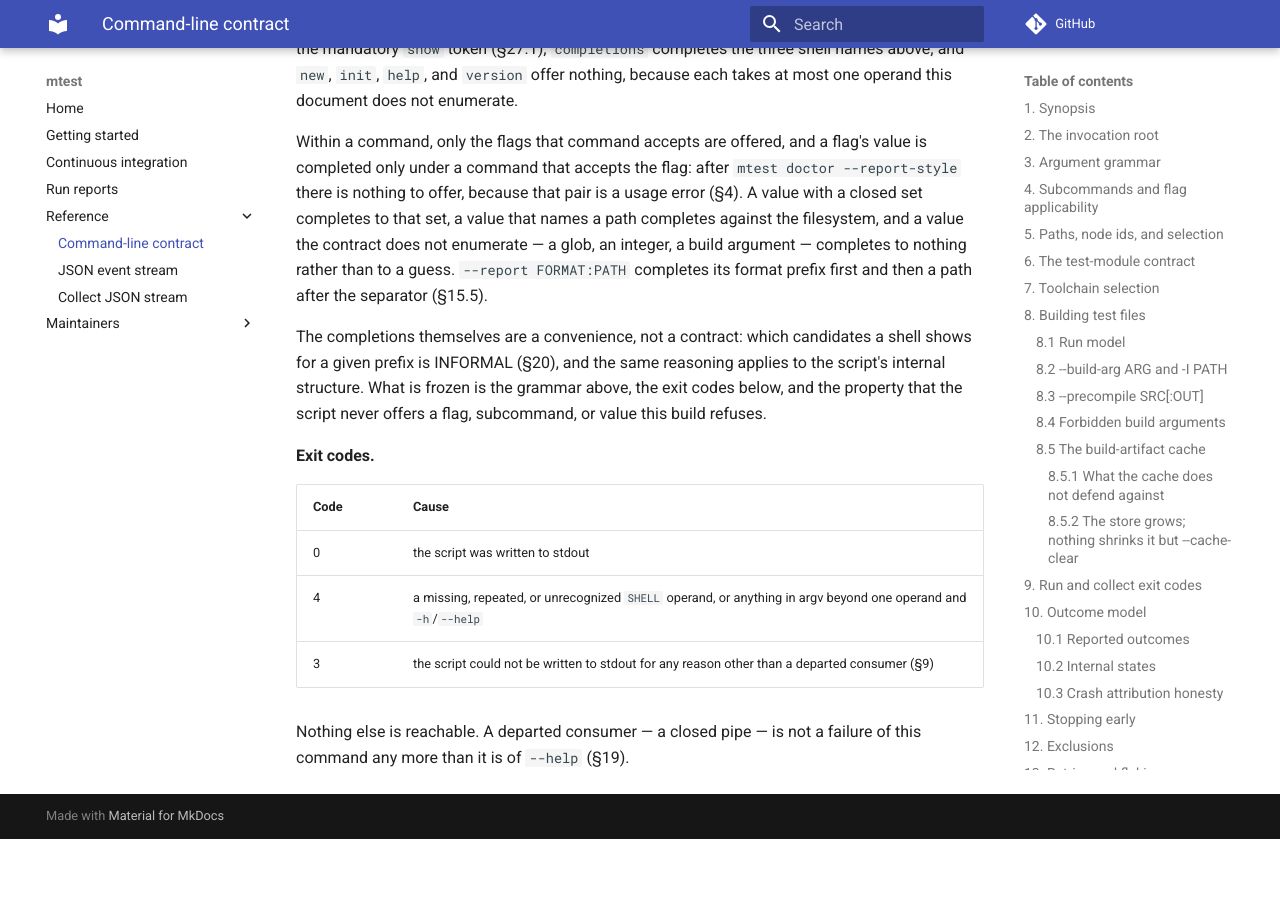
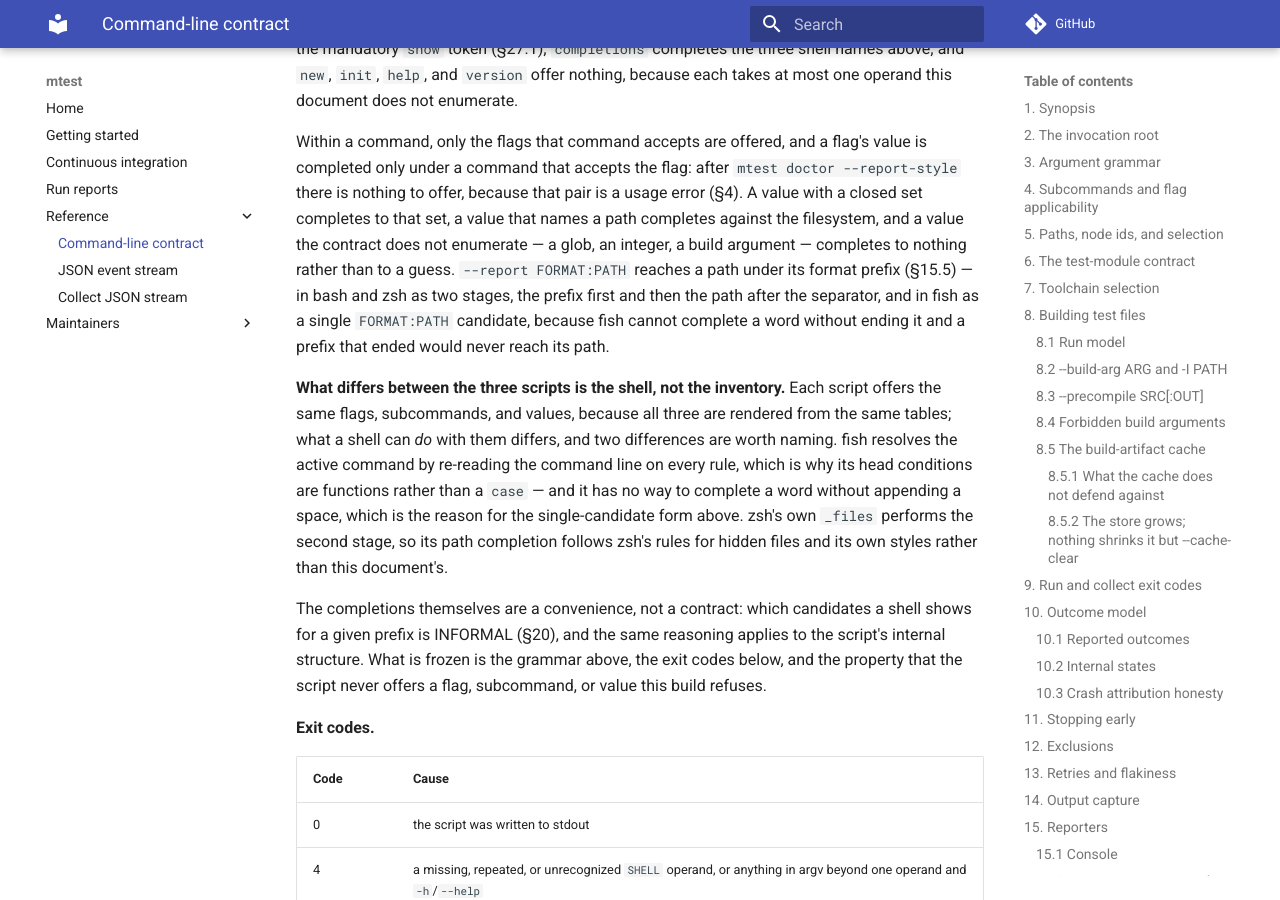
Before and after one commit to mikeleppane/mtest, an MkDocs documentation site: the page built from docs/cli-contract.md, in a window 1280 px wide and 900 px high, scrolled down 64404 px. Built offline with MkDocs 1.6.1 and Material for MkDocs 9.7.7, drawn with Linux system fonts in a browser that asks for light colours; comment, search, counter and statistics services are not loaded; before the commit the page ends 65243 px from its top, so only the background shows below that.

Commit message:
fix(cli): complete a path under a report format prefix
Driven over a real pty, `--report md:<TAB>` reaches a bash completion
function as cur=`:` prev=`md`, and `md:pl<TAB>` as cur=`pl` prev=`:`:
readline splits COMP_WORDS at every COMP_WORDBREAKS character and that
set contains the colon, so a value arm keyed on the flag never fires
again. The second stage the contract promises ran in no shell.

bash now recovers its logical words from COMP_LINE, which readline never
splits, and trims each candidate back to the text readline will actually
replace — without the trim the prefix is inserted after the prefix
already typed. zsh moves the typed prefix aside with `compset -P` and
hands the rest to `_files`, from a generated function rather than an
inline action: `_arguments` splits a spec on every unescaped colon, and
a prefix action is made of colons, so the inline form could not hold it.
fish can neither suppress the trailing space nor re-split the word, so it
assembles the whole FORMAT:PATH candidate in one step and needs no second
stage; the section now states that difference instead of promising one
shape for all three.

`nospace` also moves to the prefix list alone — a completed path is a
finished word and wants its space — and pure file completions declare
`-o filenames` so a directory ends in a slash.

Head tokens reached the three case blocks with no escaper at all, which
the previous commit introduced by generating what had been literals.
Every one now carries the escaping its position needs, and the module
docstring states the rule the module exists to keep.

```diff
--- a/docs/cli-contract.md
+++ b/docs/cli-contract.md
@@ -2975,8 +2975,21 @@ flag's value is completed only under a command that accepts the flag: after
 a usage error (§4). A value with a closed set completes to that set, a value
 that names a path completes against the filesystem, and a value the contract
 does not enumerate — a glob, an integer, a build argument — completes to
-nothing rather than to a guess. `--report FORMAT:PATH` completes its format
-prefix first and then a path after the separator (§15.5).
+nothing rather than to a guess. `--report FORMAT:PATH` reaches a path under
+its format prefix (§15.5) — in bash and zsh as two stages, the prefix first
+and then the path after the separator, and in fish as a single
+`FORMAT:PATH` candidate, because fish cannot complete a word without ending it
+and a prefix that ended would never reach its path.
+
+**What differs between the three scripts is the shell, not the inventory.**
+Each script offers the same flags, subcommands, and values, because all three
+are rendered from the same tables; what a shell can *do* with them differs, and
+two differences are worth naming. fish resolves the active command by
+re-reading the command line on every rule, which is why its head conditions are
+functions rather than a `case` — and it has no way to complete a word without
+appending a space, which is the reason for the single-candidate form above.
+zsh's own `_files` performs the second stage, so its path completion follows
+zsh's rules for hidden files and its own styles rather than this document's.
 
 The completions themselves are a convenience, not a contract: which candidates
 a shell shows for a given prefix is INFORMAL (§20), and the same reasoning
```
Also changed, not shown: 2 other files.
